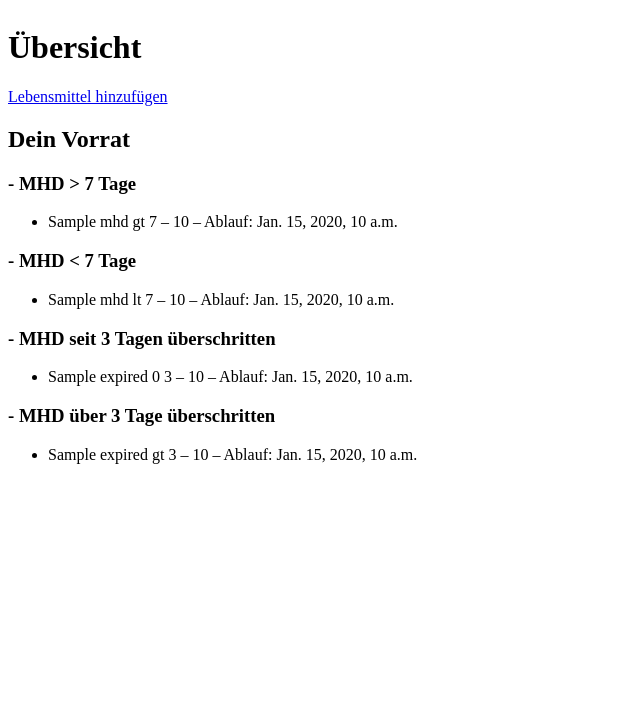
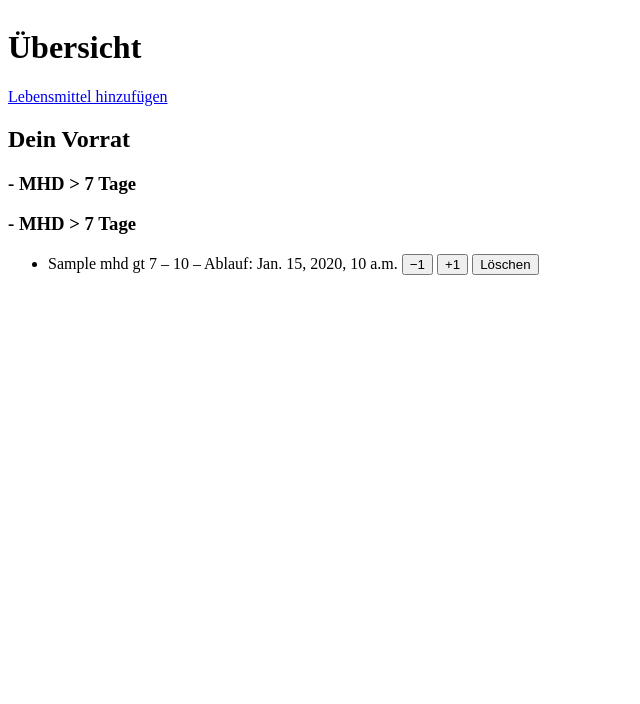
Before and after one commit to sheeshmann/studienarbeit_softwareparadigmen, a Django app: template vorrat/templates/vorrat/overview.html in a window 1280 px wide. Shown: the top 704 px of the page, without its empty margins (0-640 px from the left). Run offline with Django 5.2, Linux system fonts and the light colour scheme; the template is opened without the code that fills it: most values are stand-ins (such as "Sample title", 1, 10 or a date in 2020); parts of the project's set-up code (start-up, migrations or seed data) failed here and were passed over.

Commit message:
Buttons zum Ändern/Löschen von Lebensmitteln

```diff
--- a/vorrat/templates/vorrat/overview.html
+++ b/vorrat/templates/vorrat/overview.html
@@ -26,32 +26,34 @@
     <h2>Dein Vorrat</h2>
 
     <h3>- MHD &gt; 7 Tage</h3>
+    <h3>- MHD &gt; 7 Tage</h3>
     <ul>
       {% for f in mhd_gt_7 %}
-        <li>{{ f.name }} – {{ f.quantity }} – Ablauf: {{ f.expiration_date }}</li>
+        <li>
+          {{ f.name }} – {{ f.quantity }} – Ablauf: {{ f.expiration_date }}
+
+      <!-- -1 -->
+          <form method="post" action="{% url 'food-change-qty' f.id -1 %}" style="display:inline">
+            {% csrf_token %}
+            <button type="submit">−1</button>
+          </form>
+
+      <!-- +1 -->
+          <form method="post" action="{% url 'food-change-qty' f.id 1 %}" style="display:inline">
+            {% csrf_token %}
+            <button type="submit">+1</button>
+          </form>
+
+          <!-- löschen -->
+          <form method="post" action="{% url 'food-delete' f.id %}" style="display:inline"
+                onsubmit="return confirm('Wirklich löschen?');">
+            {% csrf_token %}
+            <button type="submit">Löschen</button>
+          </form>
+        </li>
       {% empty %}<li>–</li>{% endfor %}
-    </ul>
+  </ul>
 
-    <h3>- MHD &lt; 7 Tage</h3>
-    <ul>
-      {% for f in mhd_lt_7 %}
-        <li>{{ f.name }} – {{ f.quantity }} – Ablauf: {{ f.expiration_date }}</li>
-      {% empty %}<li>–</li>{% endfor %}
-    </ul>
-
-    <h3>- MHD seit 3 Tagen überschritten</h3>
-    <ul>
-      {% for f in expired_0_3 %}
-        <li>{{ f.name }} – {{ f.quantity }} – Ablauf: {{ f.expiration_date }}</li>
-      {% empty %}<li>–</li>{% endfor %}
-    </ul>
-
-    <h3>- MHD über 3 Tage überschritten</h3>
-    <ul>
-      {% for f in expired_gt_3 %}
-        <li>{{ f.name }} – {{ f.quantity }} – Ablauf: {{ f.expiration_date }}</li>
-      {% empty %}<li>–</li>{% endfor %}
-    </ul>
   </main>
 
   <footer>
--- a/vorrat/urls.py
+++ b/vorrat/urls.py
@@ -1,8 +1,10 @@
 from django.urls import path
-from .views import overview, food_add, signup
+from .views import overview, food_add, signup, food_delete, food_change_qty
 
 urlpatterns = [
     path('', overview, name='overview'),
     path('add/', food_add, name='food-add'),
+    path('item/<int:pk>/delete/', views.food_delete, name='food-delete'),
+    path('item/<int:pk>/change/<int:delta>/', views.food_change_qty, name='food-change-qty'),
     path('accounts/signup/', signup, name='signup'),
 ]
```
Also changed, not shown: vorrat/views.py (+28 -1 lines).
